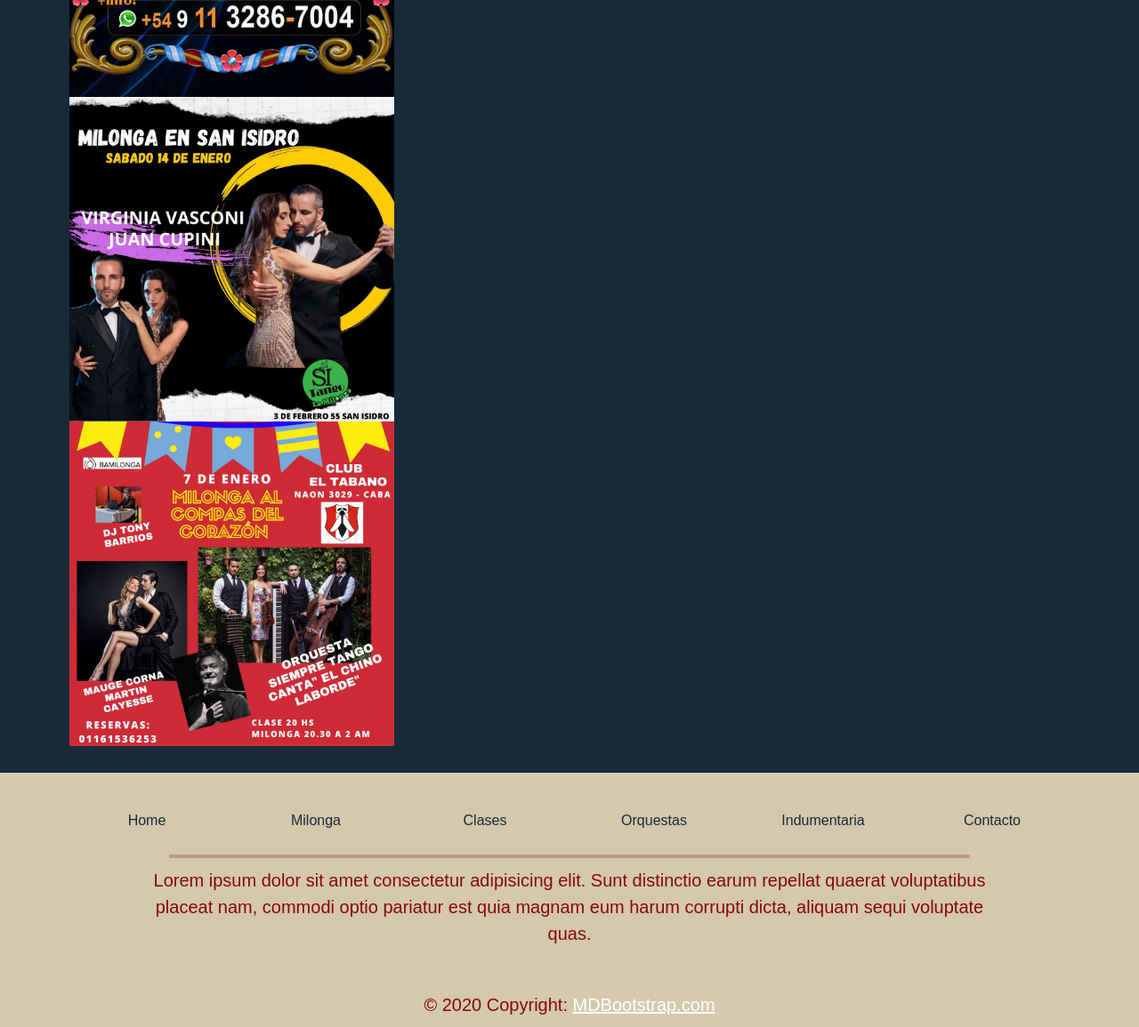
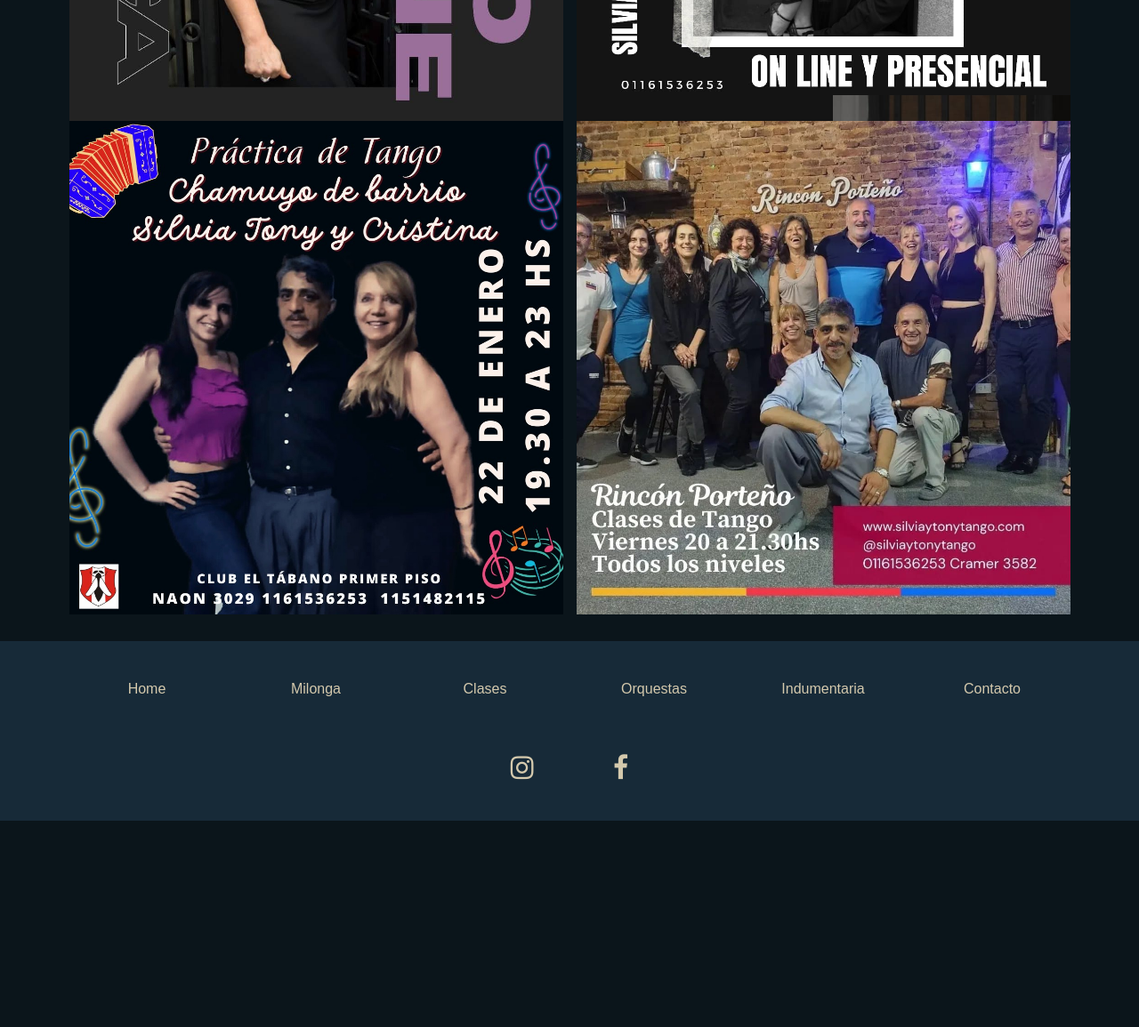
Before and after one commit to NataliaPiaggio/PF-Piaggio, a plain HTML site: page clase.html in a window 1280 px wide. Shown: the part 1449-2604 px from the top of the page at 89% size. After the commit the page ends 2372 px from the top, so only its background shows below. Drawn offline with nearby package versions, Linux system fonts and the light colour scheme.

Commit message:
tercera version

```diff
--- a/clase.html
+++ b/clase.html
@@ -4,7 +4,8 @@
   <meta charset="UTF-8">
   <meta http-equiv="X-UA-Compatible" content="IE=edge">
   <meta name="viewport" content="width=device-width, initial-scale=1.0">
-  <title>index</title>
+  <title>Clases</title>
+  <link rel="stylesheet" href="https://cdnjs.cloudflare.com/ajax/libs/font-awesome/4.7.0/css/font-awesome.min.css">
   <link href="https://cdn.jsdelivr.net/npm/bootstrap@5.3.0-alpha1/dist/css/bootstrap.min.css" rel="stylesheet" integrity="sha384-GLhlTQ8iRABdZLl6O3oVMWSktQOp6b7In1Zl3/Jr59b6EGGoI1aFkw7cmDA6j6gD" crossorigin="anonymous">
   <link href="main.css" rel="stylesheet">
 </head>
@@ -12,12 +13,7 @@
     <main>
       <header class="banner">
         <h1 class="banner_title">TANGO DIFUSION</h1>
-          <p class="banner-subtitle">
-            Our efforts to restructure our curriculum with a more project-based
-            focus
-          </p>
-          <hr>
-          </header>
+      </header>
           <ul>
             <li><a href="index.html">Home</a></li>
             <li><a href="milonga.html">Milonga</a></li>
@@ -26,56 +22,64 @@
             <li><a href="indumentaria.html">Indumentaria</a></li>
             <li><a href="contacto.html">Contacto</a></li>
           </ul>
-        <section>
-            <h2 class="titulo-pagina">Indumentaria y Accesorio</h2>
+          <section>
+            <h2 class="titulo-pagina">Clases y Seminarios</h2>
           <div class="container">
             <div class="row">
-              <div class="col-xl-4 col-md-6 col-sm-12">
+              <div class="col-xl-6 col-md-6 col-sm-12">
                 <div class="imagenes-publi">
                   <div class="container-image">
-                    <img src="imagenes/milonga 1.jpeg" alt="milonga">
+                    <img src="imagenes/clase 34.jpg" alt="milonga">
                     <div class="overlay">
                       <div class="text-imagenes"><h3>Nombre</h3><br> Horario <br> Dirección<br>Contacto</div>
                     </div>
                   </div>
                 </div>
               </div>
-            </div>
-          </div>
-          <div class="container">
-            <div class="row">
-              <div class="col-xl-4 col-md-6 col-sm-12">
+              <div class="col-xl-6 col-md-6 col-sm-12">
                 <div class="imagenes-publi">
                   <div class="container-image">
-                    <img src="imagenes/milonga 2.jpeg" alt="milonga">
+                    <img src="imagenes/clase 40.jpg" alt="milonga">
                     <div class="overlay">
                       <div class="text-imagenes"><h3>Nombre</h3><br> Horario <br> Dirección<br>Contacto</div>
                     </div>
                   </div>
                 </div>
               </div>
-            </div>
-          </div>
-          <div class="container">
-            <div class="row">
-              <div class="col-xl-4 col-md-6 col-sm-12">
+              <div class="col-xl-6 col-md-6 col-sm-12">
                 <div class="imagenes-publi">
                   <div class="container-image">
-                    <img src="imagenes/milongs 3.jpeg" alt="milonga">
+                    <img src="imagenes/clase 50.jpg" alt="milonga">
                     <div class="overlay">
                       <div class="text-imagenes"><h3>Nombre</h3><br> Horario <br> Dirección<br>Contacto</div>
                     </div>
                   </div>
                 </div>
               </div>
-            </div>
-          </div>
-          <div class="container">
-            <div class="row">
-              <div class="col-xl-4 col-md-6 col-sm-12">
+              <div class="col-xl-6 col-md-6 col-sm-12">
                 <div class="imagenes-publi">
                   <div class="container-image">
-                    <img src="imagenes/milonga 4.jpeg" alt="milonga">
+                    <img src="imagenes/clases41.jpg" alt="milonga">
+                    <div class="overlay">
+                      <div class="text-imagenes"><h3>Nombre</h3><br> Horario <br> Dirección<br>Contacto</div>
+                    </div>
+                  </div>
+                </div>
+              </div>
+              <div class="col-xl-6 col-md-6 col-sm-12">
+                <div class="imagenes-publi">
+                  <div class="container-image">
+                    <img src="imagenes/clase 3.jpeg" alt="milonga">
+                    <div class="overlay">
+                      <div class="text-imagenes"><h3>Nombre</h3><br> Horario <br> Dirección<br>Contacto</div>
+                    </div>
+                  </div>
+                </div>
+              </div>
+              <div class="col-xl-6 col-md-6 col-sm-12">
+                <div class="imagenes-publi">
+                  <div class="container-image">
+                    <img src="imagenes/clase 4.jpeg" alt="milonga">
                     <div class="overlay">
                       <div class="text-imagenes"><h3>Nombre</h3><br> Horario <br> Dirección<br>Contacto</div>
                     </div>
@@ -122,25 +126,10 @@
                       </div>
                     </div>
               </section>
-                    <hr class="my-8" />
-              <section class="mb-5">
-                    <div class="row d-flex justify-content-center">
-                      <div class="col-lg-10">
-                        <p>
-                          Lorem ipsum dolor sit amet consectetur adipisicing elit. Sunt
-                          distinctio earum repellat quaerat voluptatibus placeat nam,
-                          commodi optio pariatur est quia magnam eum harum corrupti
-                          dicta, aliquam sequi voluptate quas.
-                        </p>
-                      </div>
-                    </div>
+              <section class="">
+                <a href="https://www.instagram.com/silviaytonytango/?hl=es-la" class="fa fa-instagram" target="_blank"></a>
+                <a href="https://www.facebook.com/search/top?q=silvia%20y%20tony%20tango" target="_blank" class="fa fa-facebook"></a>
               </section>
-          </div>
-                  <div class="text-center p-3">
-                      © 2020 Copyright:
-                        <a class="text-white" href="https://mdbootstrap.com/"
-                      >MDBootstrap.com</a>
-                  </div>
         </footer>
       <script src="https://cdn.jsdelivr.net/npm/bootstrap@5.3.0-alpha1/dist/js/bootstrap.bundle.min.js" integrity="sha384-w76AqPfDkMBDXo30jS1Sgez6pr3x5MlQ1ZAGC+nuZB+EYdgRZgiwxhTBTkF7CXvN" crossorigin="anonymous"></script>
     </body>
--- a/main.css
+++ b/main.css
@@ -1,7 +1,7 @@
 /*General*/
 /*paleta de Colores
 #890705 bordo
-#172a38 (fondo)
+#172a38 / #0b151b (fondo)
 #53cbbf (resaltado)
 #f4f0e5 casi blanco
 */
@@ -19,7 +19,7 @@
 body {
   font-family: 'Poppins', sans-serif;
   color:#f4f0e5;
-  background-color: #172a38;
+  background: #0b151b;
 }
 
 .main-index {
@@ -30,12 +30,6 @@
 img {
   width: 100%;
   object-fit: cover;
-}
-
-hr {
-    border: 2px solid #890705;
-    width: 80%;
-    margin-left: 10%
 }
 
 /*banner y barra de navegacion*/
@@ -54,13 +48,6 @@
     font-size: 10rem;
     padding: 6rem;
     text-shadow: 2px 3px #f4f0e5 ;
-}
-
-.banner-subtitle {
-    font-size: 3rem;
-    color: #172a38;
-    text-align: center;
-    text-shadow: 1px 2px #f4f0e5 ;
 }
 
 ul {
@@ -240,7 +227,7 @@
 /*Footer*/
 
 .footer{
-  background-color: #d4c9ad;
+  background-color: #172a38;
   text-align: center;
   font-family: 'Poppins', sans-serif;
   font-size: 2rem;
@@ -258,7 +245,7 @@
 
 h6 a {
   display: block;
-  color: #172a38;
+  color: #d4c9ad;
   text-align: justify;
   padding: 14px 16px;
   text-decoration: none;
@@ -266,4 +253,29 @@
 
 h6 a:hover:not(.active) {
   background-color: #890705;
-  color: #d4c9ad;}
+  color: #d4c9ad;
+}
+
+.fa {
+  font-size: 30px;
+
+  text-align: center;
+  text-decoration: none;
+  margin: 5px 2px;
+}
+
+.fa:hover {
+    color: #d4c9ad;
+    transform: scale(1.4);
+}
+
+.fa-facebook {
+  color: #d4c9ad;
+  padding: 4rem;
+
+}
+
+.fa-instagram {
+  color: #d4c9ad;
+  padding: 4rem;
+}
```
Also changed, not shown: imagenes/clase 2.jpeg (deleted), imagenes/clase 34.jpg (added), imagenes/clase 40.jpg (added), imagenes/clase 50.jpg (added), imagenes/clases41.jpg (added), imagenes/indumentaria 21.jpg (added), imagenes/indumentaria 23.jpg (added), imagenes/indumentaria 34.jpg (added), imagenes/milonga 2.jpeg (deleted), imagenes/milonga 20.jpg (added), imagenes/milonga 21.jpg (added), imagenes/milonga 22.jpg (added), imagenes/milonga enero.jpg (added), imagenes/orquesta 10.jfif (added).
